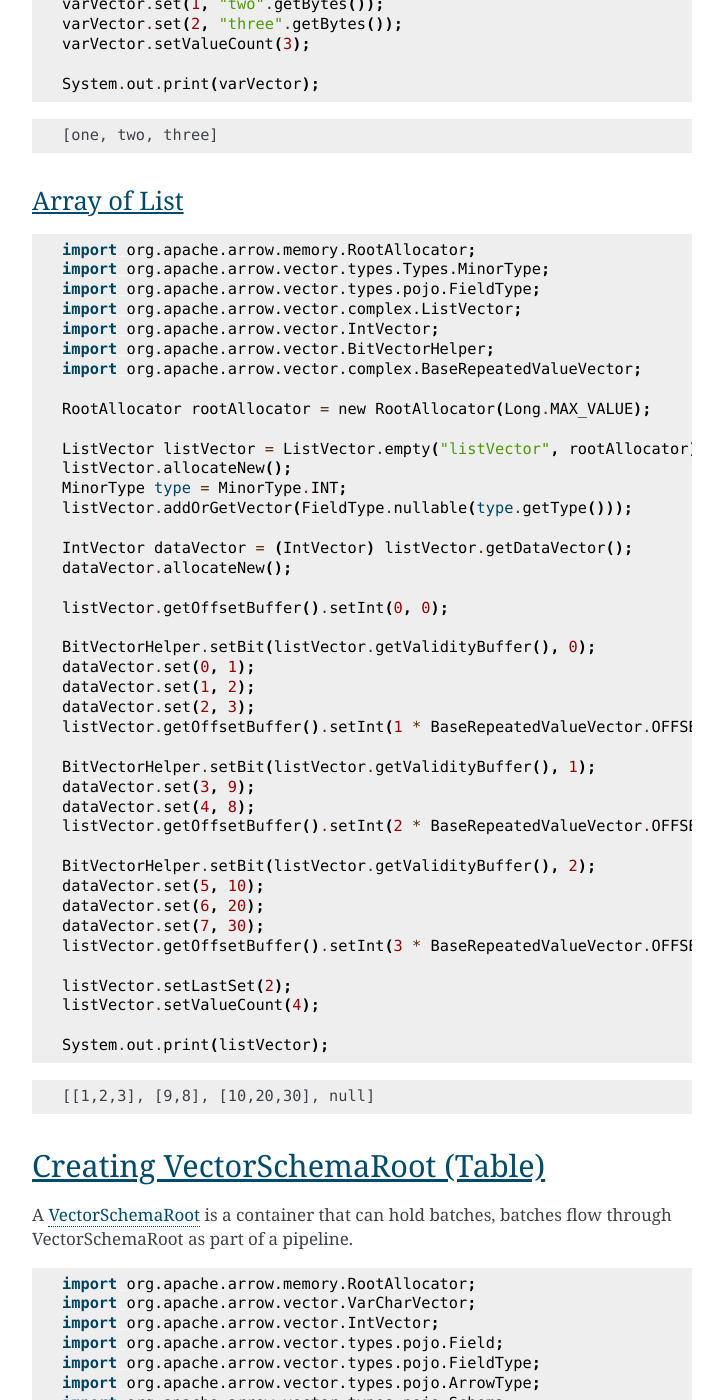
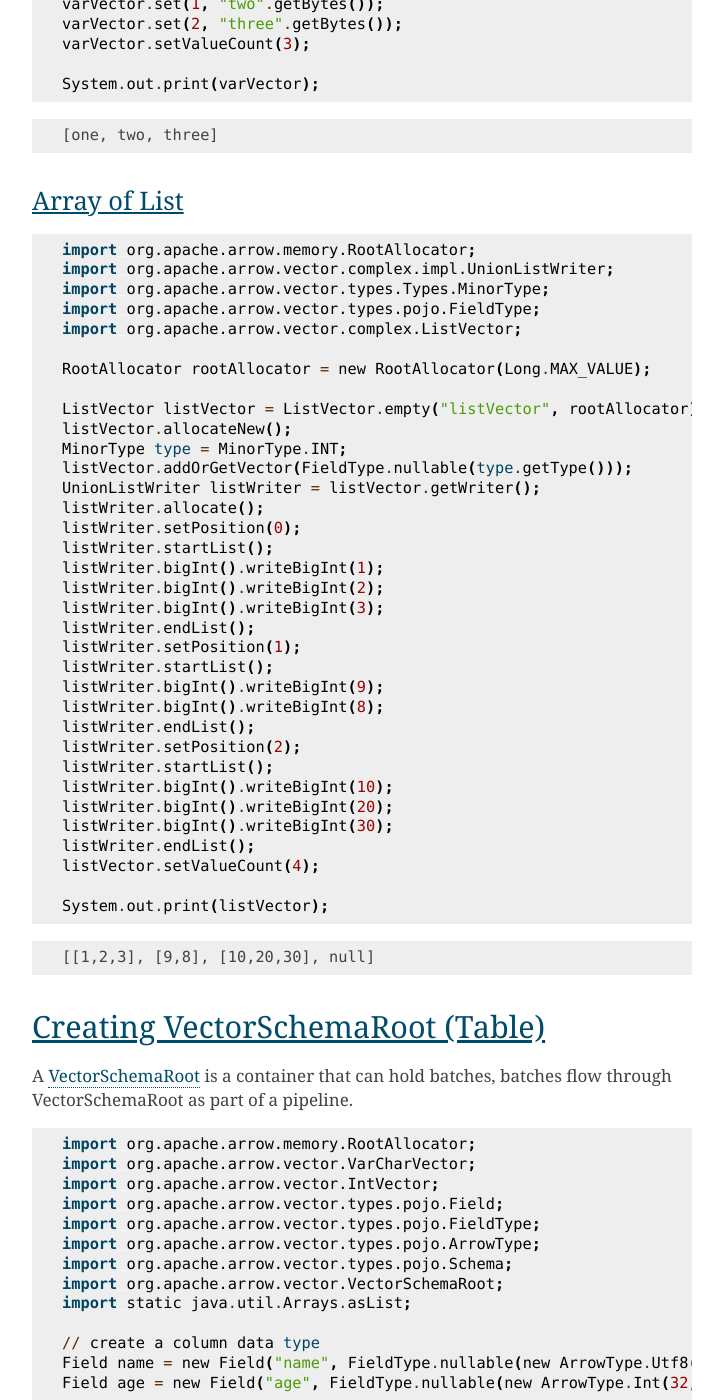
Before and after one commit to apache/arrow-cookbook, a Sphinx documentation site: the page built from java/source/create.rst, in a window 1280 px wide and 1400 px high, scrolled down 1201 px. Shown: the whole window, without its empty margins (388-1111 px from the left). Built offline with Sphinx 7.4.7, drawn with Linux system fonts in a browser that asks for light colours.

Commit message:
Solving pr comments

```diff
--- a/java/source/create.rst
+++ b/java/source/create.rst
@@ -65,12 +65,10 @@ Array of List
 .. testcode::
 
     import org.apache.arrow.memory.RootAllocator;
+    import org.apache.arrow.vector.complex.impl.UnionListWriter;
     import org.apache.arrow.vector.types.Types.MinorType;
     import org.apache.arrow.vector.types.pojo.FieldType;
     import org.apache.arrow.vector.complex.ListVector;
-    import org.apache.arrow.vector.IntVector;
-    import org.apache.arrow.vector.BitVectorHelper;
-    import org.apache.arrow.vector.complex.BaseRepeatedValueVector;
 
     RootAllocator rootAllocator = new RootAllocator(Long.MAX_VALUE);
 
@@ -78,30 +76,25 @@ Array of List
     listVector.allocateNew();
     MinorType type = MinorType.INT;
     listVector.addOrGetVector(FieldType.nullable(type.getType()));
-
-    IntVector dataVector = (IntVector) listVector.getDataVector();
-    dataVector.allocateNew();
-
-    listVector.getOffsetBuffer().setInt(0, 0);
-
-    BitVectorHelper.setBit(listVector.getValidityBuffer(), 0);
-    dataVector.set(0, 1);
-    dataVector.set(1, 2);
-    dataVector.set(2, 3);
-    listVector.getOffsetBuffer().setInt(1 * BaseRepeatedValueVector.OFFSET_WIDTH, 3);
-
-    BitVectorHelper.setBit(listVector.getValidityBuffer(), 1);
-    dataVector.set(3, 9);
-    dataVector.set(4, 8);
-    listVector.getOffsetBuffer().setInt(2 * BaseRepeatedValueVector.OFFSET_WIDTH, 5);
-
-    BitVectorHelper.setBit(listVector.getValidityBuffer(), 2);
-    dataVector.set(5, 10);
-    dataVector.set(6, 20);
-    dataVector.set(7, 30);
-    listVector.getOffsetBuffer().setInt(3 * BaseRepeatedValueVector.OFFSET_WIDTH, 8);
-
-    listVector.setLastSet(2);
+    UnionListWriter listWriter = listVector.getWriter();
+    listWriter.allocate();
+    listWriter.setPosition(0);
+    listWriter.startList();
+    listWriter.bigInt().writeBigInt(1);
+    listWriter.bigInt().writeBigInt(2);
+    listWriter.bigInt().writeBigInt(3);
+    listWriter.endList();
+    listWriter.setPosition(1);
+    listWriter.startList();
+    listWriter.bigInt().writeBigInt(9);
+    listWriter.bigInt().writeBigInt(8);
+    listWriter.endList();
+    listWriter.setPosition(2);
+    listWriter.startList();
+    listWriter.bigInt().writeBigInt(10);
+    listWriter.bigInt().writeBigInt(20);
+    listWriter.bigInt().writeBigInt(30);
+    listWriter.endList();
     listVector.setValueCount(4);
 
     System.out.print(listVector);
```
